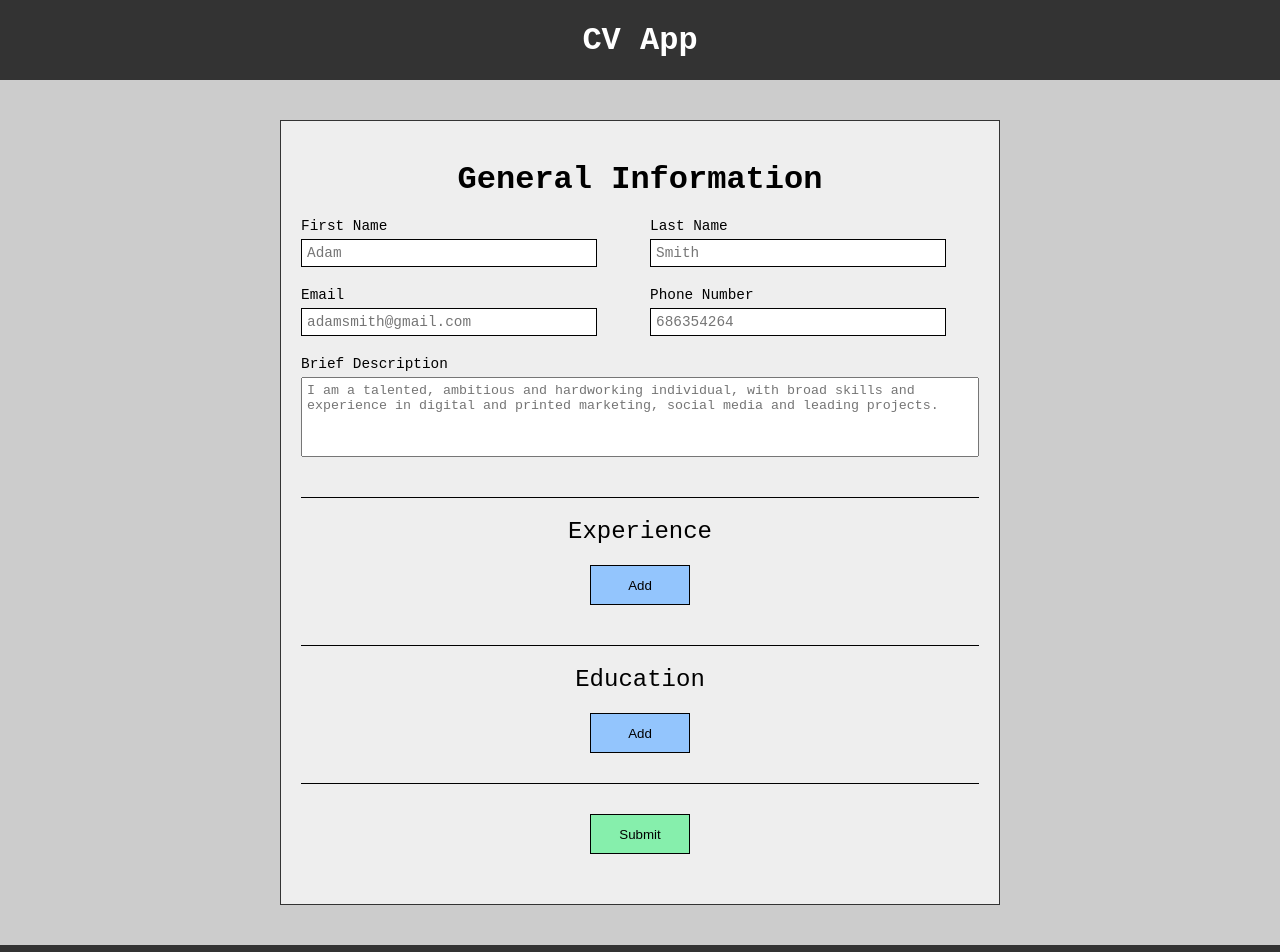
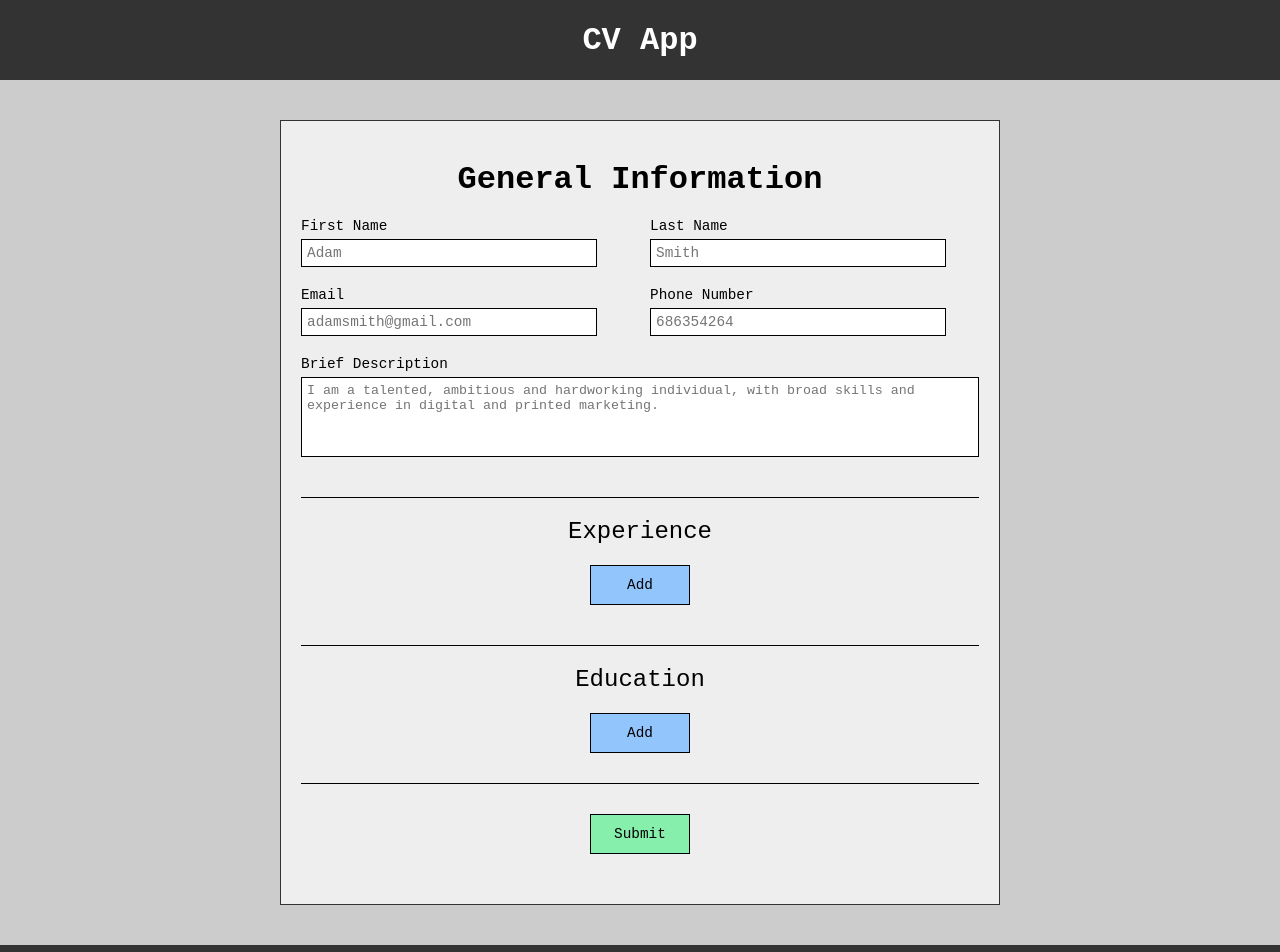
Before and after one commit to santipu03/CV-Project, a React (Create React App) app: page / in a window 1280 px wide. Shown: the top 952 px of the page. Built offline with nearby package versions, Linux system fonts and the light colour scheme.

Commit message:
Created and linked Button.js with styled components

```diff
--- a/package.json
+++ b/package.json
@@ -10,6 +10,7 @@
     "react": "^18.1.0",
     "react-dom": "^18.1.0",
     "react-scripts": "5.0.1",
+    "styled-components": "^5.3.5",
     "uniqid": "^5.4.0",
     "web-vitals": "^2.1.4"
   },
--- a/src/App.css
+++ b/src/App.css
@@ -90,6 +90,8 @@ textarea {
   height: 80px;
   width: 100%;
   padding: 5px;
+  border: 1px solid var(--clr-black);
+  outline: none;
 }
 .textarea-wr {
   grid-column: 1/3;
@@ -104,29 +106,6 @@ textarea {
 }
 .add-btn-wr {
   padding: 0;
-}
-button {
-  width: 100px;
-  height: 40px;
-  border: 1px solid var(--clr-black);
-  background-color: #ccc;
-  cursor: pointer;
-}
-button:active {
-  background-color: #aaa;
-  border: 2px solid var(--clr-black);
-}
-.delete-btn {
-  background-color: #fca5a5;
-}
-.add-btn {
-  background-color: #93c5fd;
-}
-.edit-btn {
-  background-color: #fdba74;
-}
-.submit-btn {
-  background-color: #86efac;
 }
 .card-footer {
   margin-top: 30px;
@@ -155,7 +134,7 @@ button:active {
   border-bottom: 1px solid var(--clr-black);
   font-size: 0.8rem;
 }
-.submittedExperienceItem {
+.submittedItem {
   padding: 20px 40px;
   margin: 10px 40px;
   display: flex;
--- a/src/components/CardFooter.js
+++ b/src/components/CardFooter.js
@@ -1,17 +1,29 @@
 import React from "react";
+import { Button } from "./Utils/Button";
 
 export default class CardFooter extends React.Component {
   render () {
     if (this.props.isSubmitted) {
       return (
         <div className="btn-wr card-footer">
-          <button type="button" className="edit-btn" onClick={this.props.onSubmitBtn}>Edit</button>
+          <Button
+            type="button"
+            onClick={this.props.onSubmitBtn}
+            color='#fdba74'
+            backgroundColor='#fb923c'
+          >Edit</Button>
         </div>
       )
     } else {
       return (
         <div className="btn-wr card-footer">
-          <button type="button" className="submit-btn" onClick={this.props.onSubmitBtn}>Submit</button>
+          <Button
+            type="button"
+            onClick={this.props.onSubmitBtn}
+            color='#86efac'
+            backgroundColor='#4ade80'
+          >Submit
+          </Button>
         </div>
       )
     }
--- a/src/components/EducationItem.js
+++ b/src/components/EducationItem.js
@@ -1,5 +1,6 @@
 import React from "react";
 import format from "date-fns/format";
+import { Button } from "./Utils/Button";
 
 export default class EducationItem extends React.Component {
   render () {
@@ -51,11 +52,12 @@ export default class EducationItem extends React.Component {
             </div>
           </form>
           <div className="btn-wr">
-            <button
+            <Button
               type="button"
-              className="delete-btn"
               onClick={() => this.props.onDeleteItem(this.props.id)}
-            >Delete</button>
+              color='#fca5a5'
+              backgroundColor='#f87171'
+            >Delete</Button>
           </div>
         </>
       )
--- a/src/components/EducationSection.js
+++ b/src/components/EducationSection.js
@@ -1,6 +1,7 @@
 import React from "react";
 import EducationItem from "./EducationItem";
 import uniqid from 'uniqid'
+import { Button } from "./Utils/Button";
 
 export default class EducationSection extends React.Component {
   constructor (props) {
@@ -9,7 +10,6 @@ export default class EducationSection extends React.Component {
       education: []
     }
   }
-
 
   handleAddEducation () {
     this.setState(prevState => ({
@@ -41,7 +41,6 @@ export default class EducationSection extends React.Component {
     })
   }
 
-
   render () {
     const educationItems = this.state.education.map(item => (
       <EducationItem
@@ -63,11 +62,12 @@ export default class EducationSection extends React.Component {
           <div className="sectionTitle">Education</div>
           {educationItems}
           <div className="btn-wr add-btn-wr">
-            <button
+            <Button
               type="button"
-              className="add-btn"
-              onClick={this.handleAddEducation.bind(this)}>
-            Add</button>
+              onClick={this.handleAddEducation.bind(this)}
+              color='#93c5fd'
+              backgroundColor='#60a5fa'>
+            Add</Button>
           </div>
         </section>
       )
--- a/src/components/ExperienceItems.js
+++ b/src/components/ExperienceItems.js
@@ -1,5 +1,6 @@
 import React from "react";
 import { format } from "date-fns";
+import { Button } from "./Utils/Button";
 
 
 export default class ExperienceItems extends React.Component {
@@ -52,12 +53,13 @@ export default class ExperienceItems extends React.Component {
             </div>
           </form>
           <div className="btn-wr">
-            <button
+            <Button
               type="button"
-              className="delete-btn"
               onClick={() => this.props.onDeleteItem(this.props.id)}
+              color='#fca5a5'
+              backgroundColor='#f87171'
             >Delete
-            </button>
+            </Button>
           </div>
         </>
       )
--- a/src/components/ExperienceSection.js
+++ b/src/components/ExperienceSection.js
@@ -1,6 +1,7 @@
 import React from "react";
 import ExperienceItems from "./ExperienceItems";
 import uniqid from 'uniqid'
+import { Button } from "./Utils/Button";
 
 export default class ExperienceSection extends React.Component {
   constructor (props) {
@@ -61,11 +62,12 @@ export default class ExperienceSection extends React.Component {
           <div className="sectionTitle">Experience</div>
             {experienceItems}
           <div className="btn-wr add-btn-wr">
-            <button
+            <Button
               type="button"
-              className="add-btn"
-              onClick={this.handleAddExperience.bind(this)}>
-            Add</button>
+              onClick={this.handleAddExperience.bind(this)}
+              color='#93c5fd'
+              backgroundColor='#60a5fa'>
+            Add</Button>
           </div>
 
         </section>
--- a/src/components/GeneralSection.js
+++ b/src/components/GeneralSection.js
@@ -72,7 +72,7 @@ export default class GeneralSection extends React.Component {
             <div className="textarea-wr">
               <label htmlFor="description">Brief Description</label>
               <textarea
-                placeholder="I am a talented, ambitious and hardworking individual, with broad skills and experience in digital and printed marketing, social media and leading projects."
+                placeholder="I am a talented, ambitious and hardworking individual, with broad skills and experience in digital and printed marketing."
                 name="description"
                 id="description"
                 value={this.state.description}
--- /dev/null
+++ b/src/components/Utils/Button.js
@@ -0,0 +1,16 @@
+import styled from 'styled-components'
+
+
+export const Button = styled.button`
+  width: 100px;
+  height: 40px;
+  border: 1px solid black;
+  background-color: ${(props) => props.color};
+  cursor: pointer;
+  font: inherit;
+
+  &:active {
+  background-color: ${(props) => props.backgroundColor};
+  border: 2px solid black;
+  }
+`
```
Also changed, not shown: 1 other file (tests, documents, lock files or other folders).
